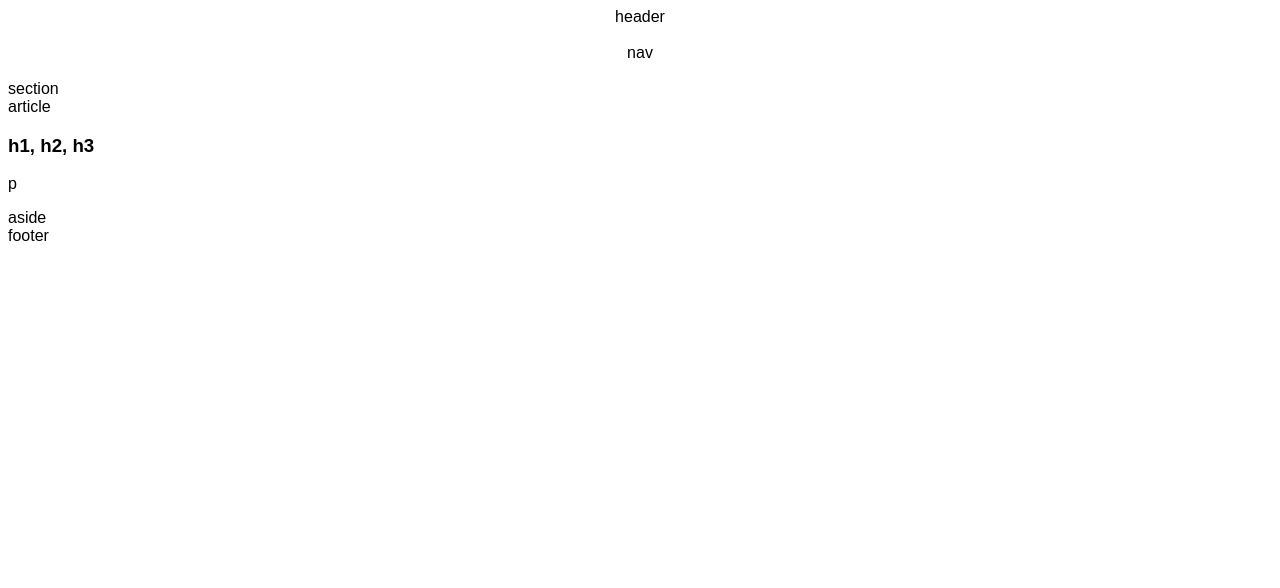
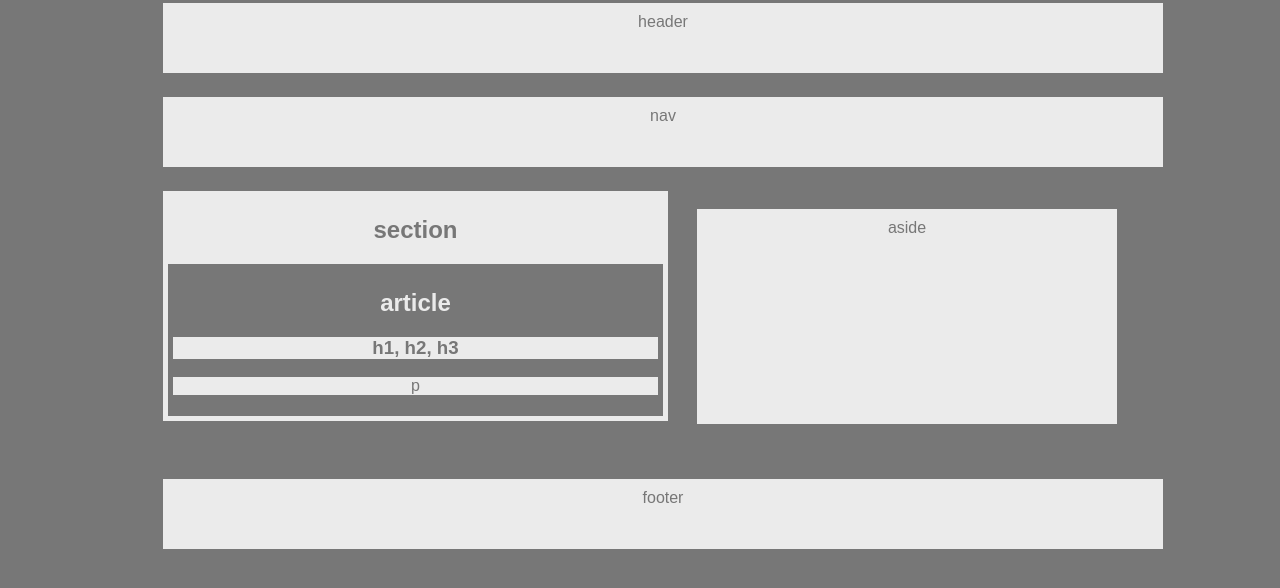
Before and after one commit to chrisharding88/HW-Wireframe, a plain HTML site: page index.html in a window 1280 px wide. Drawn offline with Linux system fonts and the light colour scheme.

Commit message:
minor changes with html plus changed the background for wireframe

```diff
--- a/index.html
+++ b/index.html
@@ -14,14 +14,18 @@
     <nav>nav</nav>
     <br>
     <section>
-        <div>section</div>
+        <h1>section</h1>
         <article>
-            <div>article</div>
+            <h2>article</h2>
                 <h1>h1, h2, h3</h1>
                 <p>p</p>
         </article>
     </section>
+    <br>
     <aside>aside</aside>
+
+    <br><br><br><br><br><br><br><br><br><br><br><br><br><br><br>
+
     <footer>footer</footer>
 </body>
 </html>
--- a/styles.css
+++ b/styles.css
@@ -1,23 +1,65 @@
 body{
     font-family: Arial, Helvetica, sans-serif;
-    color: "#777";
-    background: "#777";
-    width: "960px";
+    color: #777;
+    background: #777;
+    width: 960px;
     font-size:'18px';
+    margin: 0 auto;
 }
 
 header, nav, section, aside, footer{
-    background: "#ebebeb";
+    background: #ebebeb;
 }
 
-header, nav {
+header, nav,footer {
+    text-align: center;
+    border-style: solid;
+    width: 1000px;
+    height: 60px;
+    margin: 0 auto;
+    padding-top: 10px;
+}
+
+article{
+    background: #777;
+    padding: 5px;
+}
+
+h2{
+    color: #ebebeb;
     text-align: center;
 }
 
-.header-list{
+section, aside{
     display: inline;
 }
 
 section{
     width: 495px;
+    float: left;
+    margin: 0;
+    border-style:solid;
+    padding: 5px;
 }
+
+
+aside{
+    float: right;
+    text-align: center;
+    border-style:solid;
+    overflow: visible;
+    margin: 0;
+    width: 400px;
+    height: 195px;
+    padding: 10px;
+}
+
+h1, p{
+    text-align: center;
+    background: #ebebeb;
+
+}
+
+footer:{
+    clear: both;
+}
```
